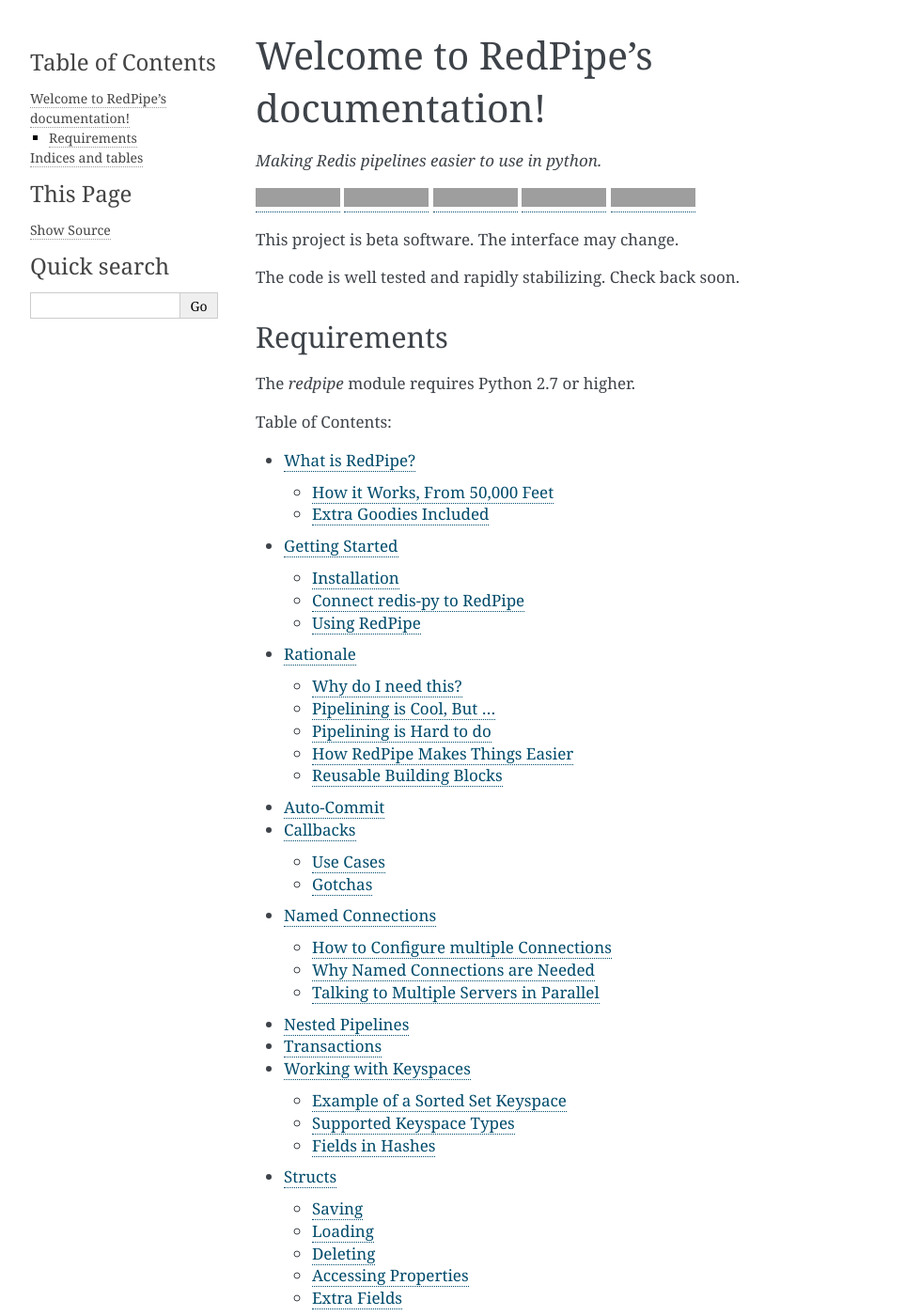
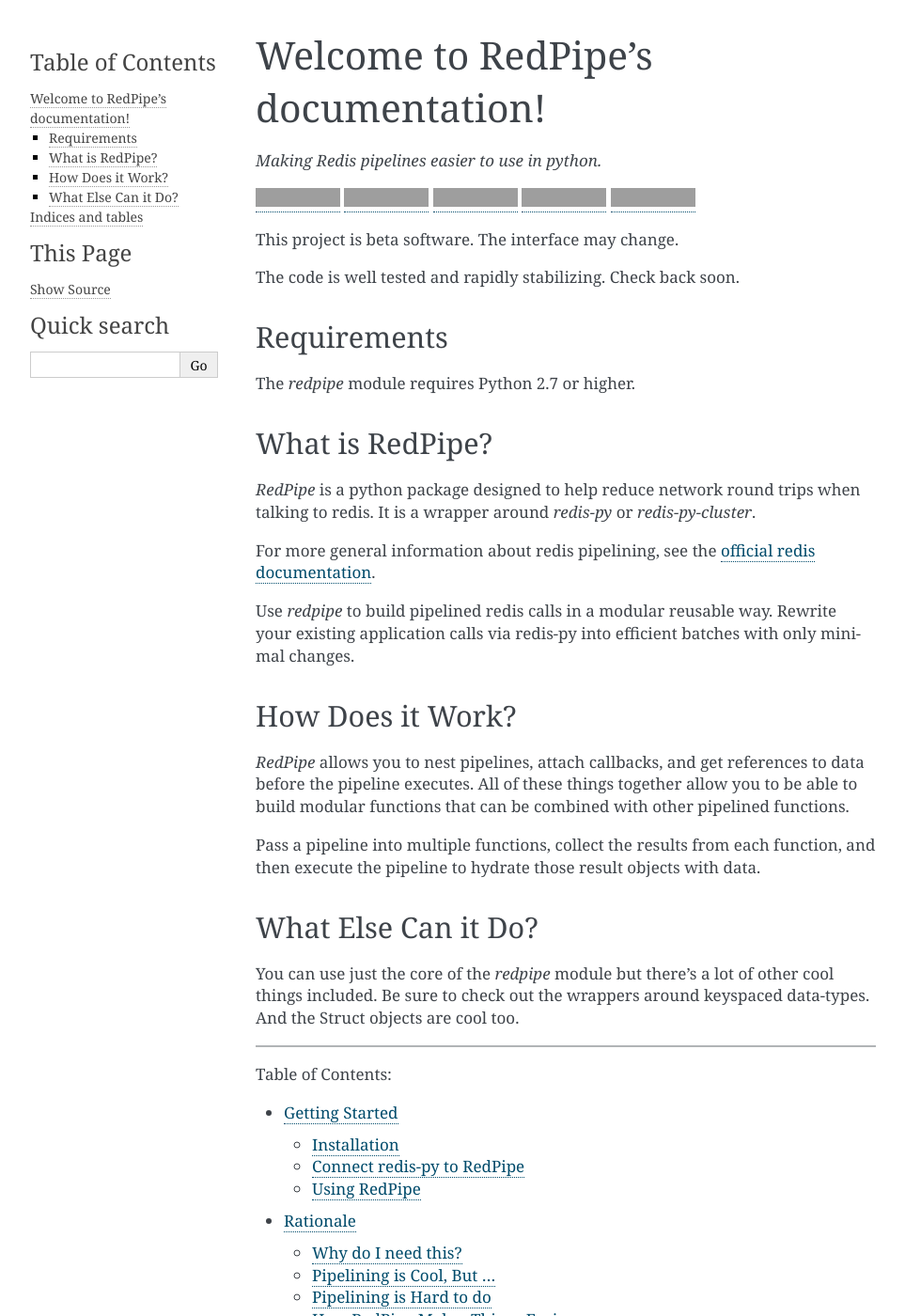
Before and after one commit to 72squared/redpipe, a Sphinx documentation site: the page built from docs/index.rst, in a window 1280 px wide and 1400 px high. Shown: the whole window at 94% size, without its empty margins (148-1111 px from the left). Built offline with Sphinx 7.4.7, drawn with Linux system fonts in a browser that asks for light colours; pages that are not in the unit, such as notebooks, are missing from menus; grey boxes are pictures that could not be loaded.

Commit message:
include some more of the high level concepts in the index

```diff
--- a/docs/about.rst
+++ /dev/null
@@ -1,19 +0,0 @@
-What is RedPipe?
-================
-The *redpipe* module is a python package designed to help you make best use of network i/o when talking to redis.
-It is a wrapper around *redis-py* or *redis-py-cluster*.
-Use *redpipe* to build pipelined redis calls in a modular reusable way.
-
-For more general information about redis pipelining, see the `official redis documentation <https://redis.io/topics/pipelining>`_.
-
-How it Works, From 50,000 Feet
-------------------------------
-Redpipe allows you to nest pipelines, attach callbacks, and get references to data before the pipeline executes.
-All of these things together allow you to be able to build modular functions that can be combined with other pipelined functions.
-
-Pass a pipeline into multiple functions, collect the results from each function, and then execute the pipeline to hydrate those result objects with data.
-
-Extra Goodies Included
-----------------------
-You can use just the bare bones of the *redpipe* module but there's a lot of other cool things included.
-Be sure to check out the wrappers around keyspaced data-types. And the Struct objects are cool too.
--- a/docs/index.rst
+++ b/docs/index.rst
@@ -20,13 +20,37 @@
 
 The *redpipe* module requires Python 2.7 or higher.
 
+What is RedPipe?
+----------------
+*RedPipe* is a python package designed to help reduce network round trips when talking to redis.
+It is a wrapper around *redis-py* or *redis-py-cluster*.
+
+For more general information about redis pipelining, see the `official redis documentation <https://redis.io/topics/pipelining>`_.
+
+Use *redpipe* to build pipelined redis calls in a modular reusable way.
+Rewrite your existing application calls via redis-py into efficient batches with only minimal changes.
+
+
+How Does it Work?
+-----------------
+*RedPipe* allows you to nest pipelines, attach callbacks, and get references to data before the pipeline executes.
+All of these things together allow you to be able to build modular functions that can be combined with other pipelined functions.
+
+Pass a pipeline into multiple functions, collect the results from each function, and then execute the pipeline to hydrate those result objects with data.
+
+What Else Can it Do?
+--------------------
+You can use just the core of the *redpipe* module but there's a lot of other cool things included.
+Be sure to check out the wrappers around keyspaced data-types. And the Struct objects are cool too.
+
+
+--------
 
 
 ..  toctree::
     :maxdepth: 2
     :caption: Table of Contents:
 
-    about
     getting_started
     rationale
     autocommit
```
